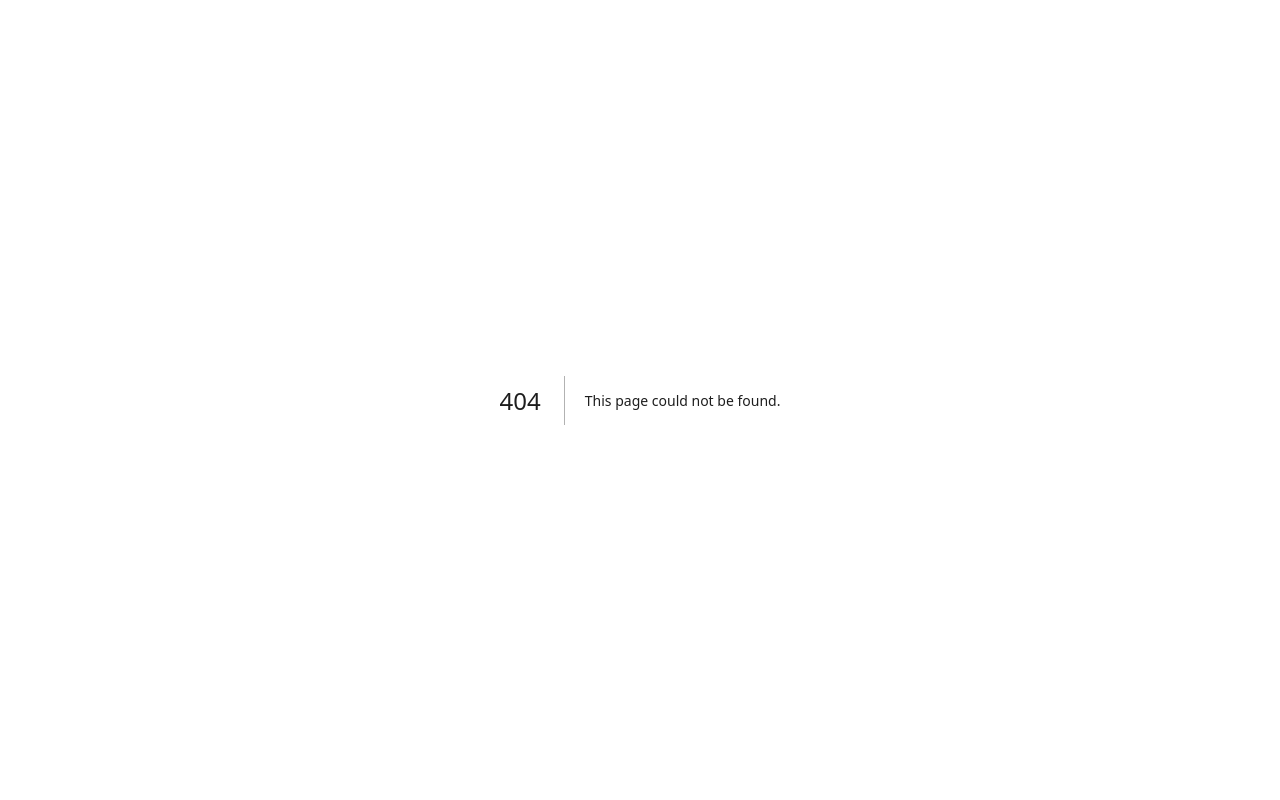
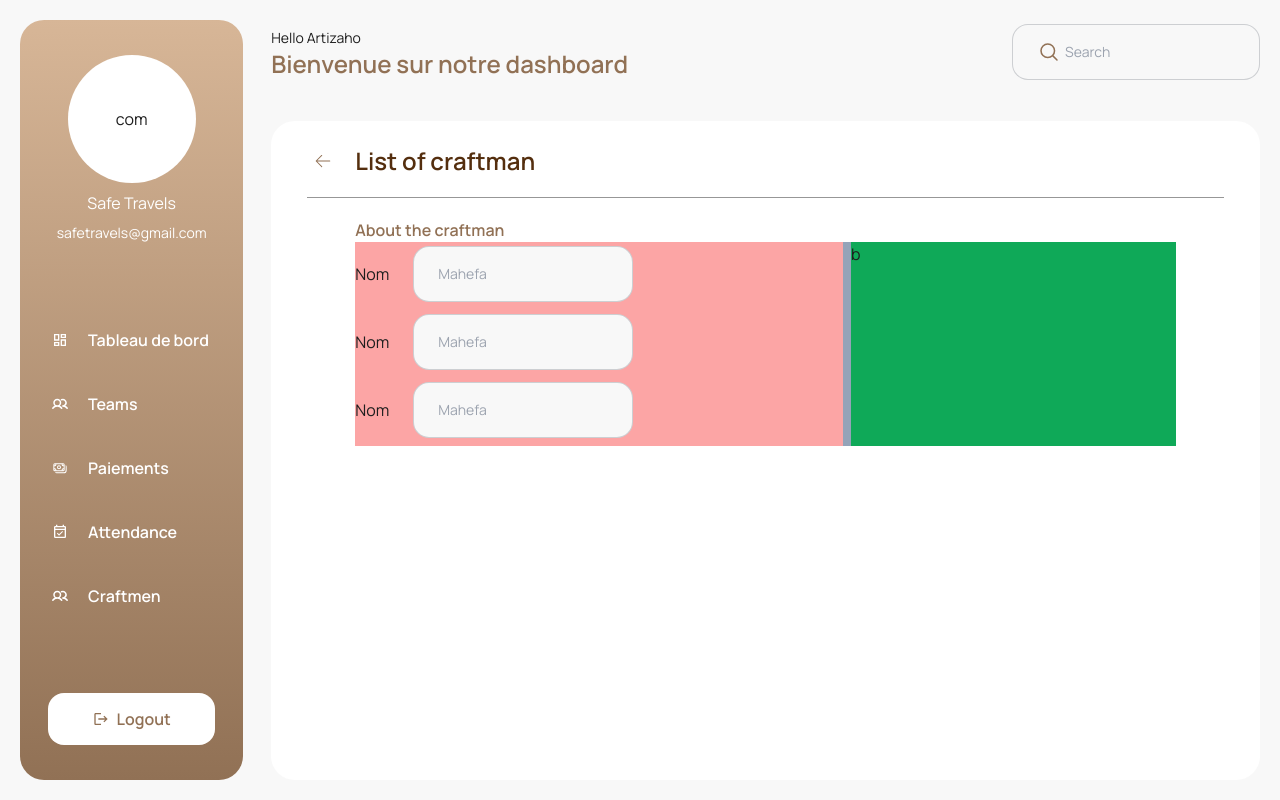
Before and after one commit to andrianina4/ARTIZAHO, a Next.js app: page /admin/craftmen/list in a window 1280 px wide. Before the commit this address had no page. Built offline with nearby package versions, Linux system fonts and the light colour scheme.

Commit message:
add : list craftman modal craftman

```diff
--- /dev/null
+++ b/app/admin/craftmen/list/component/InputContainer.tsx
@@ -0,0 +1,21 @@
+import Input from '@/components/input'
+import React, { ReactNode } from 'react'
+
+type InputContainerProps = {
+    children: ReactNode
+    title:string
+}
+
+function InputContainer(props: InputContainerProps) {
+
+    const { children, title}= props
+
+  return (
+    <div className='flex w-full gap-6 '>
+        <div className='mt-5'>{title}</div>
+        <div>{children}</div>
+    </div>
+  )
+}
+
+export default InputContainer
--- /dev/null
+++ b/app/admin/craftmen/list/page.tsx
@@ -0,0 +1,41 @@
+import Button from '@/components/button'
+import Divider from '@/components/divider'
+import { ArrowLeft } from '@/constants/link/icons'
+import React from 'react'
+import InputContainer from './component/InputContainer'
+import Input from '@/components/input'
+
+type Props = {
+
+}
+
+function Page(props: Props) {
+  return (
+    <div className='bg-white h-full rounded-3xl px-9 py-6'>
+        <div className='flex items-center gap-4'>
+            <Button content='' isBackButton leftIcon={<ArrowLeft/>}  className='!w-6 !h-6 !bg-transparent !text-brown font-bold '/>
+            <span className='text-2xl font-semibold text-brown-80%'>List of craftman</span>
+        </div>
+        <Divider/>
+        <div className='text-brown font-semibold ml-12'>
+            <span>About the craftman</span>
+        </div>
+        <div className=' flex bg-slate-400 mx-12 gap-2'>
+            <div className='bg-red-300 w-3/5'>
+                <InputContainer title='Nom'>
+                    <Input placeholder='Mahefa'/>
+                </InputContainer>
+                <InputContainer title='Nom'>
+                    <Input placeholder='Mahefa'/>
+                </InputContainer>
+                <InputContainer title='Nom'>
+                    <Input placeholder='Mahefa'/>
+                </InputContainer>
+            </div>
+            <div className='bg-green w-2/5'>b</div>
+        </div>
+    </div>
+  )
+}
+
+export default Page
--- a/components/divider.tsx
+++ b/components/divider.tsx
@@ -2,7 +2,7 @@ import React from 'react'
 
 function Divider() {
   return (
-    <div className='bg-gray-60% h-[1px] w-full'></div>
+    <div className='bg-gray-60% h-[1px] w-full my-5'></div>
   )
 }
 
--- a/components/sidebar.tsx
+++ b/components/sidebar.tsx
@@ -12,7 +12,7 @@ const links =[
     {name: 'Teams',href:'/admin/teams', icon: Users },
     {name: 'Paiements', href:'/admin/paiements', icon: Money },
     {name: 'Attendance', href:'/admin/attendance', icon: EventCheck},
-    {name: 'Craftmen', href:'/admin/craftmen', icon: Users},
+    {name: 'Craftmen', href:'/admin/craftmen' , icon: Users},
     // {name: 'Settings', href:'admin/',icon: Heart},
 
 ]
```
